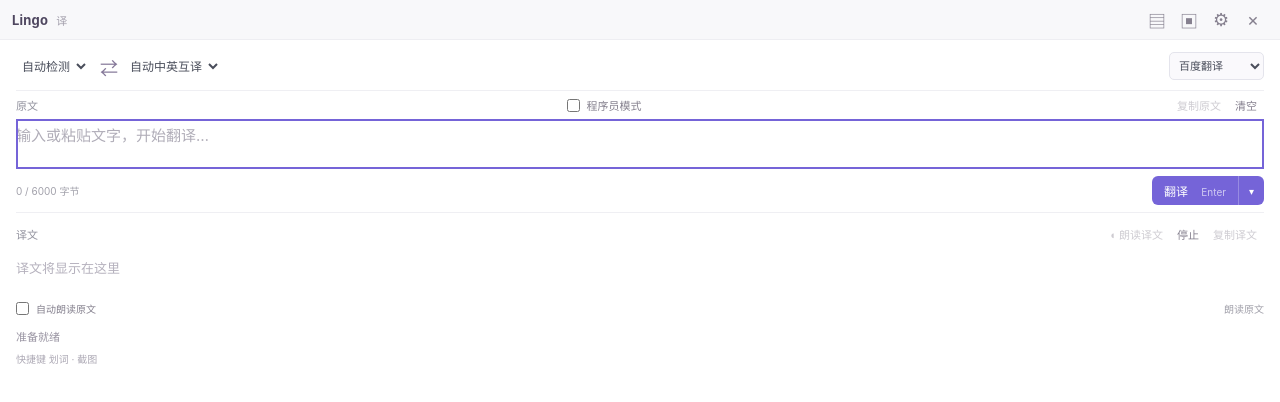
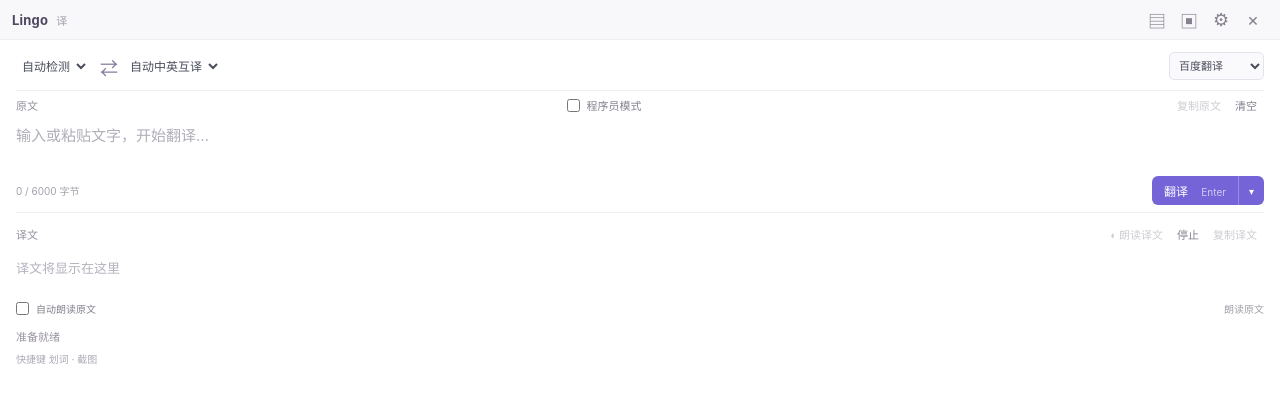
Before and after one commit to gbcpp/lingo, an Electron app: page src/index.html in a window 1280 px wide. Both pictures are taken after a click on the button "清空". Drawn offline with Linux system fonts and the light colour scheme; no server answers.

Commit message:
feat: update css

```diff
--- a/package.json
+++ b/package.json
@@ -1,6 +1,6 @@
 {
     "name": "lingo-desktop",
-    "version": "0.1.12",
+    "version": "0.1.13",
     "description": "Cross-platform translation, local OCR and speech",
     "private": true,
     "author": "Lingo contributors",
--- a/src/style.css
+++ b/src/style.css
@@ -5,7 +5,7 @@ button, input, select, textarea { font: inherit; }
 button, select, input[type=checkbox] { cursor: pointer; }
 button { border: 0; }
 button:disabled { opacity: .4; cursor: default; }
-button:focus-visible, select:focus-visible, input:focus-visible, textarea:focus-visible { outline: 2px solid #7564d8; outline-offset: -2px; }
+:focus { outline: none; }
 [hidden] { display: none !important; }
 .window-bar { height: 40px; display: flex; justify-content: space-between; align-items: center; padding: 0 12px; background: #f8f8fa; border-bottom: 1px solid #eeeeF2; -webkit-app-region: drag; user-select: none; position: sticky; top: 0; z-index: 2; }
 .window-bar button { -webkit-app-region: no-drag; }
@@ -36,7 +36,6 @@ textarea::placeholder { color: #b0adb8; }
 .translate-action .primary { border-radius: 6px 0 0 6px; }
 .translate-key-menu { position: relative; display: flex; align-items: center; justify-content: center; width: 26px; background: #7564d8; color: white; border-left: 1px solid #ffffff40; border-radius: 0 6px 6px 0; }
 .translate-key-menu:hover { background: #6552c9; }
-.translate-key-menu:focus-within { outline: 2px solid #50409d; outline-offset: 1px; }
 .translate-key-menu select { position: absolute; inset: 0; width: 100%; height: 100%; opacity: 0; }
 .primary:hover { background: #6552c9; }
 kbd { font-family: inherit; font-size: 10px; }
```
Also changed, not shown: 1 other file.
